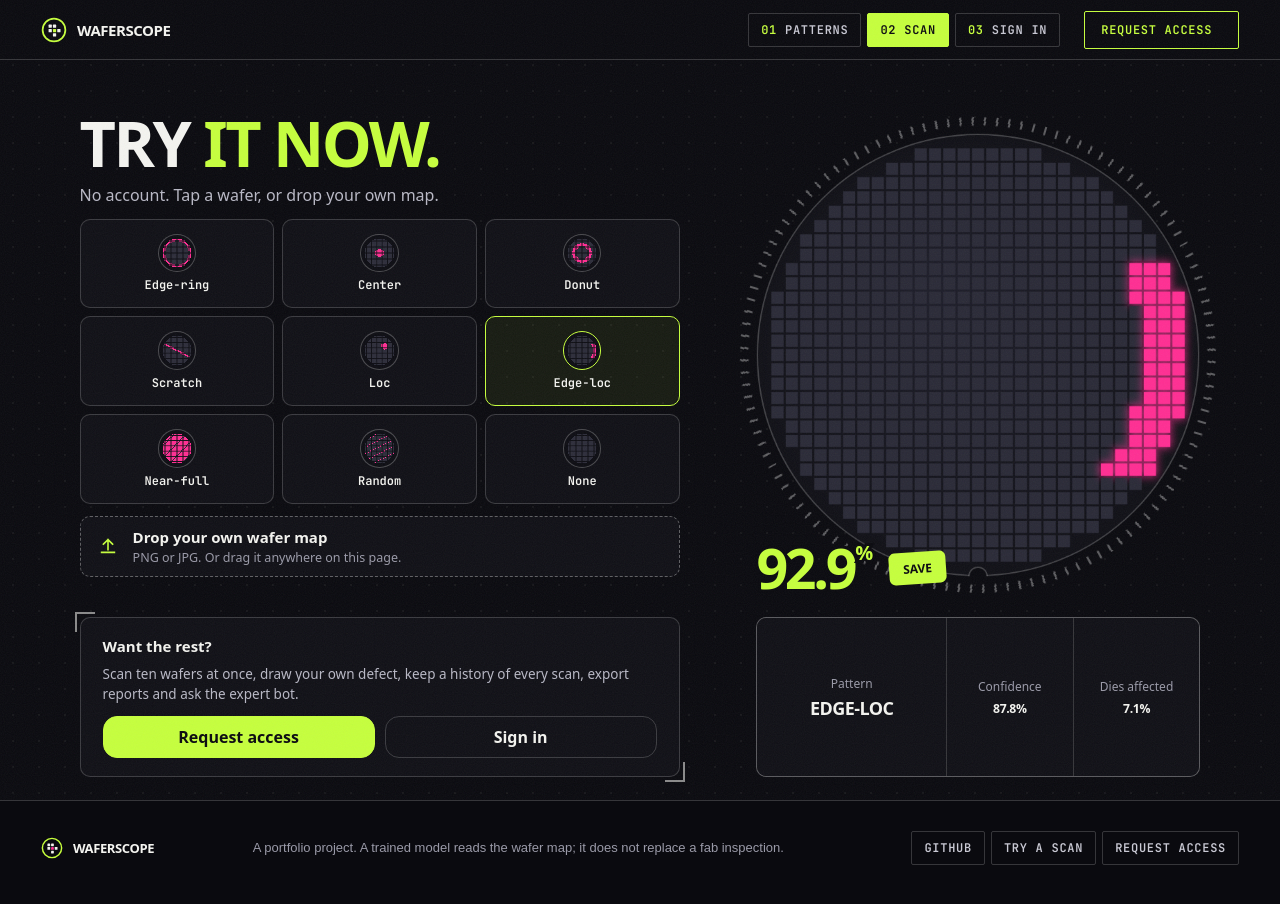
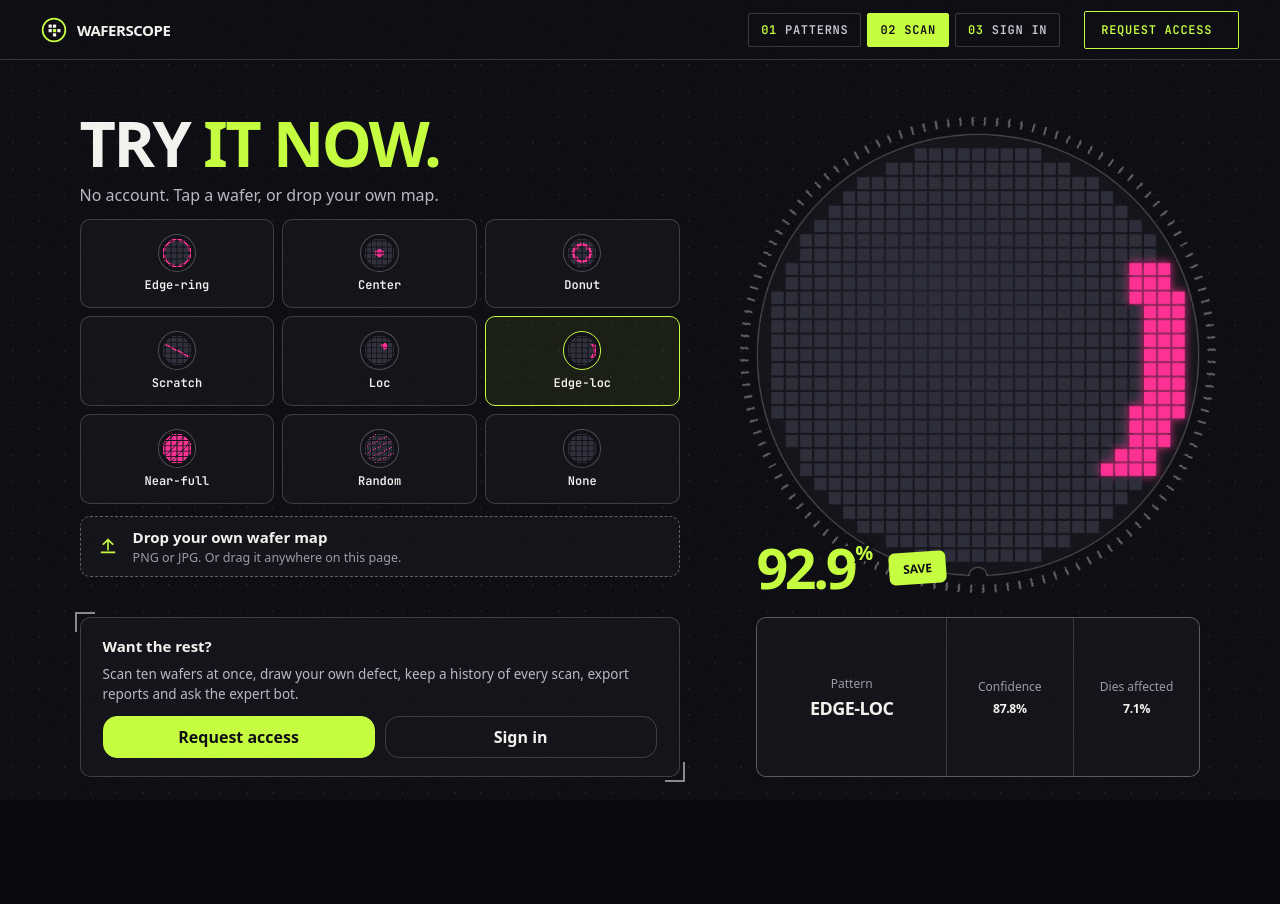
Before and after one commit to aristotile-dev/Semiconductor-Wafer-Detection-System, a React (Vite) app: page /scan in a window 1280 px wide. Shown: the top 904 px of the page. After the commit the page ends 800 px from the top, so only its background shows below. Built offline with nearby package versions, Linux system fonts and the light colour scheme; no server answers; a web font is replaced by a local one.

Commit message:
Revert "Public pages: add a closing footer so the page ends instead of stopping at the last tile"
This reverts commit e80081804a4c8b3cbe98f47c36da9bcdb7716a43.

```diff
--- a/src/components/PublicFooter.tsx
+++ /dev/null
@@ -1,18 +0,0 @@
-import { Link } from "react-router-dom";
-import { BrandMark } from "./Brand";
-
-/** Closing strip for the public pages, so the page ends instead of stopping. */
-export default function PublicFooter() {
-  const signedIn = !!localStorage.getItem("wafer_token");
-  return (
-    <footer className="pfoot">
-      <Link className="pf-brand" to="/"><BrandMark />WAFERSCOPE</Link>
-      <p>A portfolio project. A trained model reads the wafer map; it does not replace a fab inspection.</p>
-      <nav aria-label="Footer">
-        <a href="https://github.com/aristotile-dev/Semiconductor-Wafer-Detection-System" target="_blank" rel="noreferrer">GitHub</a>
-        <Link to="/scan">Try a scan</Link>
-        {signedIn ? <Link to="/app">Open app</Link> : <Link to="/request">Request access</Link>}
-      </nav>
-    </footer>
-  );
-}
--- a/src/pages/RequestAccess.tsx
+++ b/src/pages/RequestAccess.tsx
@@ -1,7 +1,6 @@
 import { useState } from "react";
 import { Link } from "react-router-dom";
 import TopNav from "../components/TopNav";
-import PublicFooter from "../components/PublicFooter";
 import FillWafer from "../components/FillWafer";
 import { requestAccess } from "../api/client";
 import "../styles/landing.css";
@@ -66,7 +65,6 @@ export default function RequestAccess() {
           </FillWafer>
         </div>
       </div>
-      <PublicFooter />
     </div>
   );
 }
--- a/src/pages/Scan.tsx
+++ b/src/pages/Scan.tsx
@@ -1,7 +1,6 @@
 import { useEffect, useRef, useState } from "react";
 import { Link, useLocation, useSearchParams } from "react-router-dom";
 import TopNav from "../components/TopNav";
-import PublicFooter from "../components/PublicFooter";
 import DieStage from "../components/DieStage";
 import DieMap from "../components/DieMap";
 import Icon from "../components/Icons";
@@ -122,7 +121,6 @@ export default function Scan() {
           <div><span>Dies affected</span><b>{res ? (res.defect_ratio * 100).toFixed(1) + "%" : "–"}</b></div>
         </section>
       </div>
-      <PublicFooter />
     </div>
   );
 }
--- a/src/styles/app.css
+++ b/src/styles/app.css
@@ -1236,13 +1236,3 @@
 .app.gst .gfacts b, .app .scanpage .rfacts .facts b { font-size:clamp(12px, 12.5cqw, 18px); white-space:nowrap; }
 .app.gst .gfacts span, .app .scanpage .rfacts .facts span { white-space:nowrap; }
 @media (max-width:1000px) { .app.gst .gfacts b, .app .scanpage .rfacts .facts b { font-size:clamp(12px, 12.5cqw, 17px); } }
-
-/* ───────── Public footer ───────── */
-.landing .pfoot { position:relative; z-index:1; display:flex; align-items:center; justify-content:space-between; gap:20px 32px; flex-wrap:wrap; max-width:1760px; margin:0 auto; padding:30px var(--pad) 44px; border-top:1px solid var(--line); color:var(--mute); font-size:13px; line-height:1.5; }
-.landing .pfoot .pf-brand { display:flex; align-items:center; gap:10px; font:800 13px var(--font-display); letter-spacing:-.03em; color:var(--ink); text-decoration:none; }
-.landing .pfoot .pf-brand svg { width:22px; height:22px; }
-.landing .pfoot p { flex:1 1 320px; max-width:560px; margin:0; }
-.landing .pfoot nav { position:static; transform:none; display:flex; gap:6px; height:auto; padding:0; background:none; border:0; backdrop-filter:none; }
-.landing .pfoot nav a { padding:8px 12px; border:1px solid #ffffff2e; border-radius:2px; color:#c9c9d4; font:600 12px var(--font-mono); letter-spacing:.06em; text-transform:uppercase; text-decoration:none; transition:background .1s, color .1s, border-color .1s; }
-.landing .pfoot nav a:hover { background:var(--acid); border-color:var(--acid); color:#0a0a0f; }
-@media (max-width:700px) { .landing .pfoot { flex-direction:column; align-items:flex-start; gap:16px; padding-bottom:36px; } .landing .pfoot p { flex:none; max-width:none; } .landing .pfoot nav { flex-wrap:wrap; } }
```
